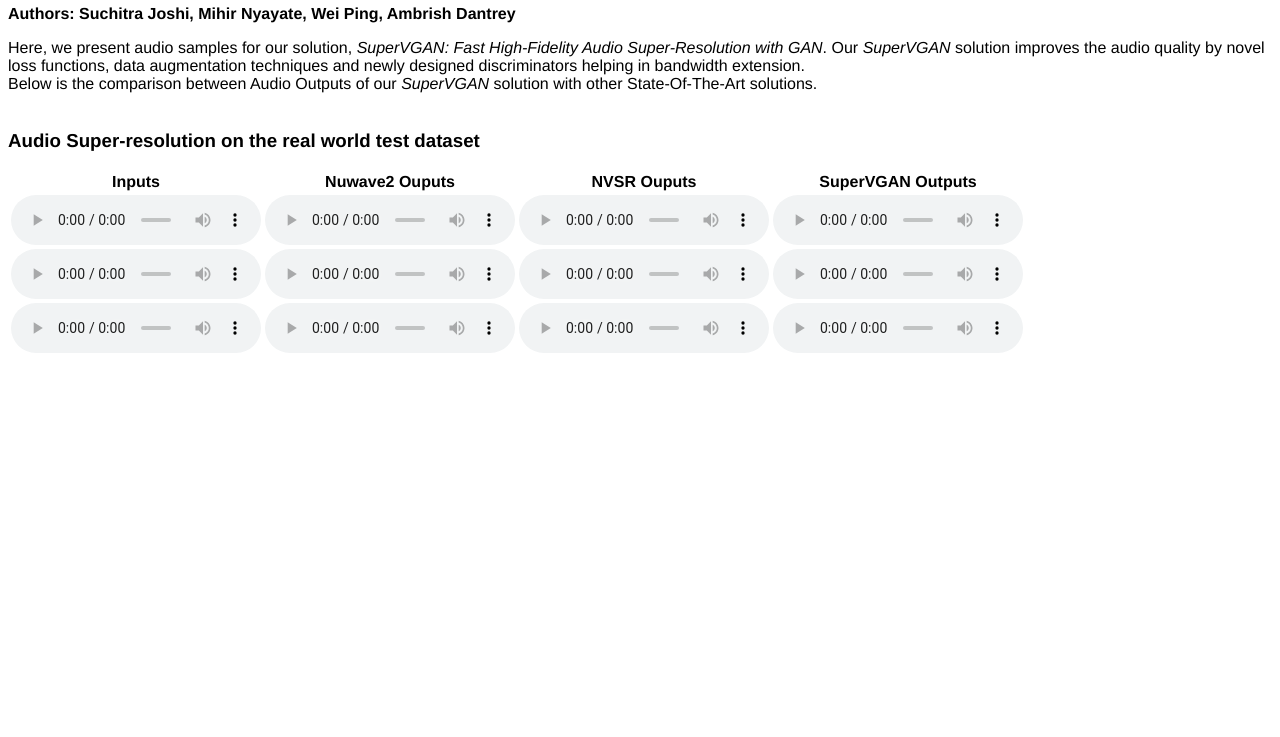
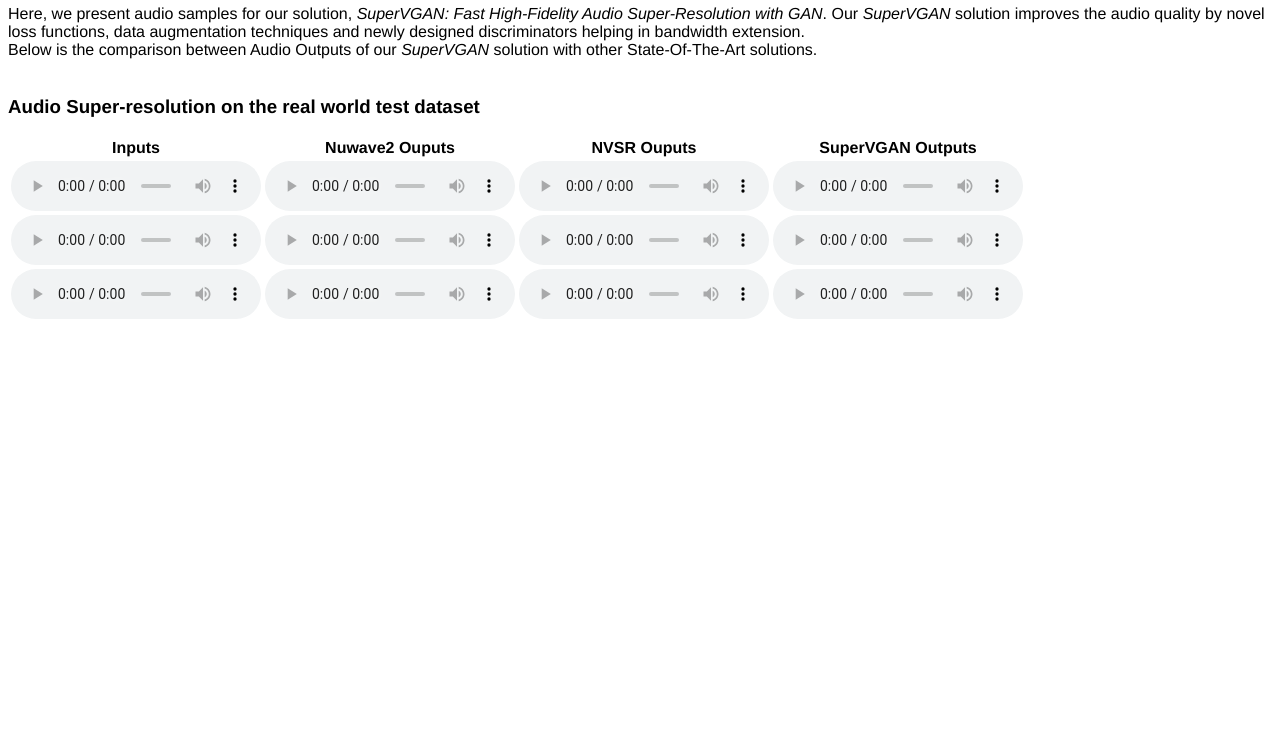
Before and after one commit to audiosupervgan/DemoSamples, a plain HTML site: page index.html in a window 1280 px wide. Shown: the part 63-800 px from the top of the page. Drawn offline with Linux system fonts and the light colour scheme.

Commit message:
Update index.html

```diff
--- a/index.html
+++ b/index.html
@@ -7,8 +7,6 @@
   </head>
 
     <h2>Sound demos for "SuperVGAN For Audio Super Resolution"</h2>
-
-    <p><b>Authors: Suchitra Joshi, Mihir Nyayate, Wei Ping, Ambrish Dantrey </b></p>
 
     Here, we present audio samples for our solution,  <i> SuperVGAN: Fast High-Fidelity Audio Super-Resolution with GAN</i>.
     Our <i>SuperVGAN</i> solution improves the audio quality by novel loss functions, data augmentation techniques and newly designed discriminators helping in bandwidth extension.
```
